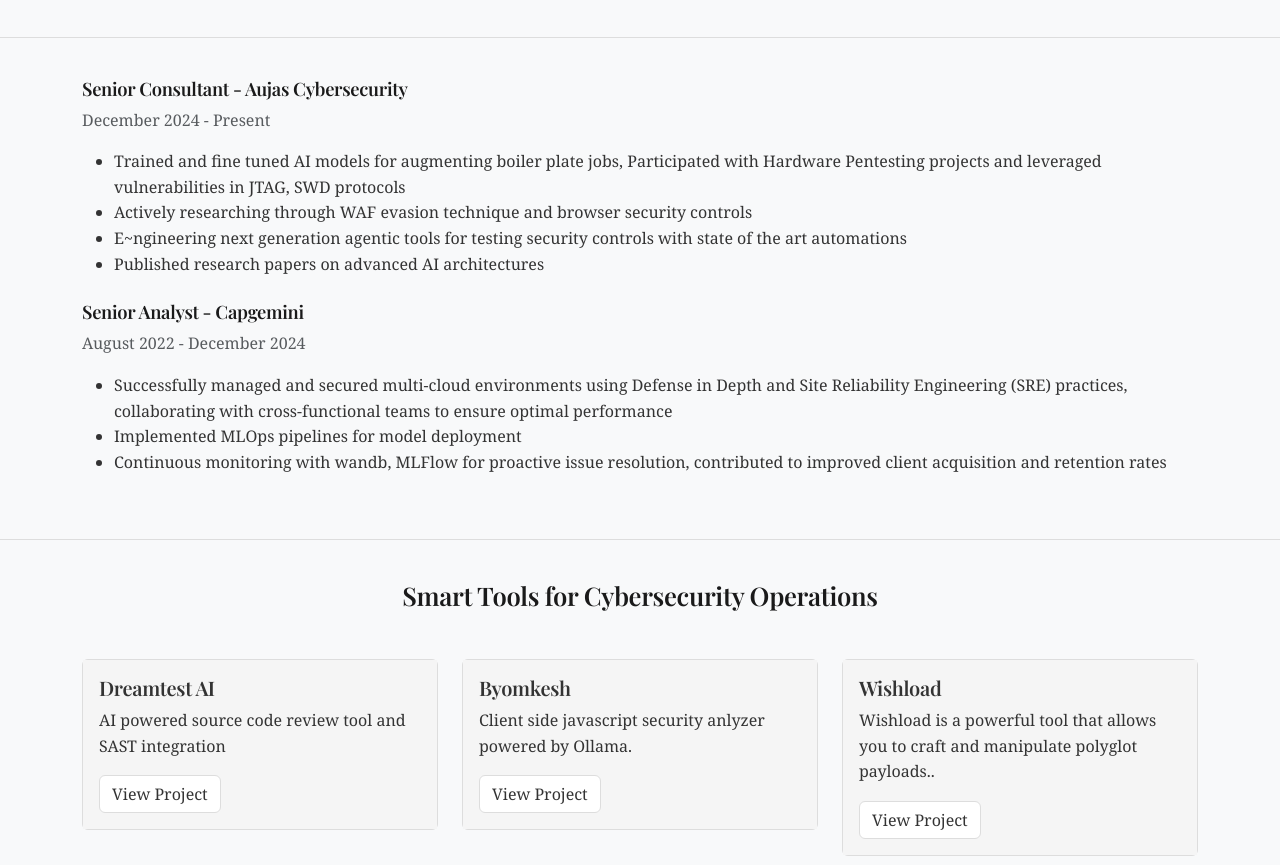
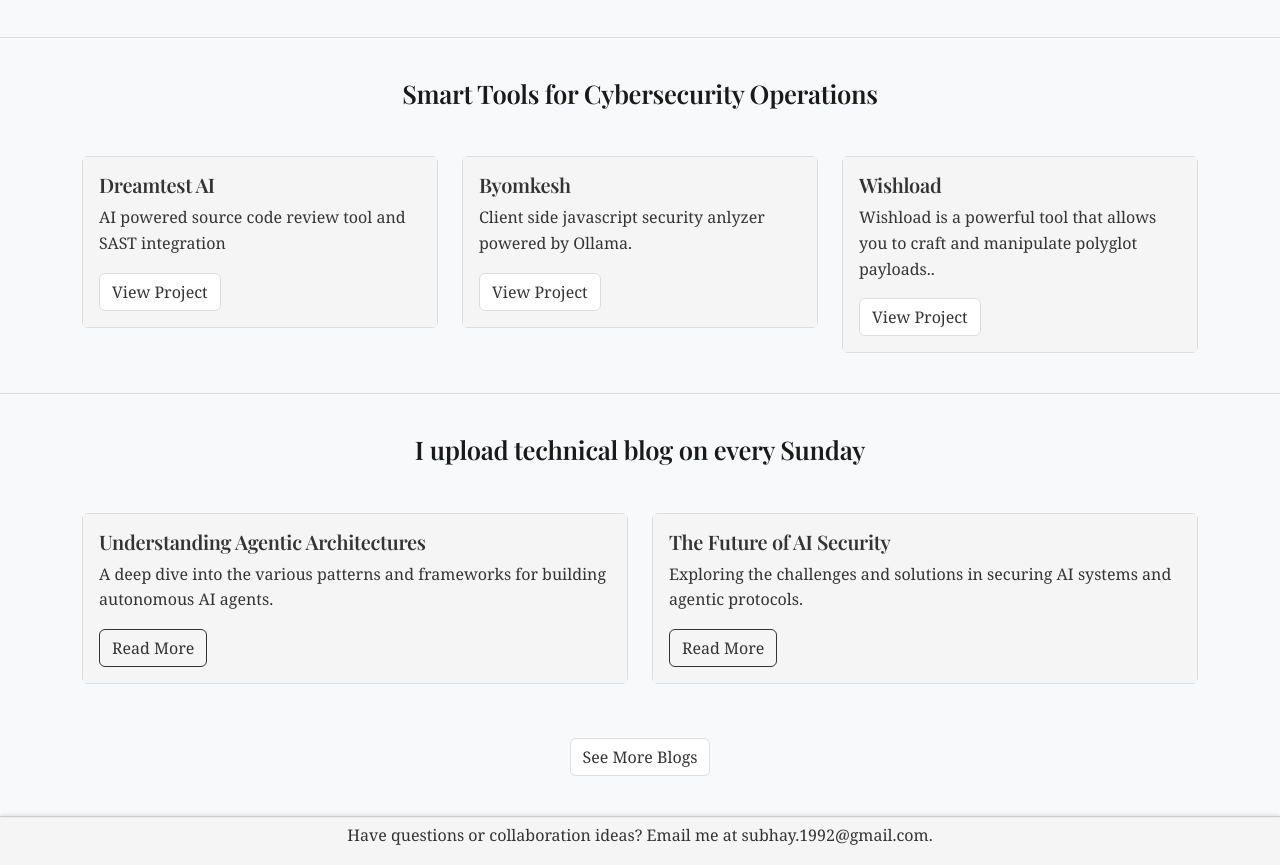
Before and after one commit to findthehead/findthehead.github.io, a plain HTML site: page index.html in a window 1280 px wide. Shown: the part 431-1296 px from the top of the page. Drawn offline with nearby package versions, Linux system fonts and the light colour scheme.

Commit message:
fixed dashboard

```diff
--- a/index.html
+++ b/index.html
@@ -167,7 +167,7 @@
             <div class="row">
                 <div class="col-lg-8">
                     <h2>findthehead! who?</h2>
-                    <p>Subhay Roychowdhury AKA findthehead is a Cybersecurity researcher with a strong track record in vulnerability assessments across systems, applications and LLMs. Equipped with manual source code review techniques, penetration testing, and securing cloud environments. Microsoft Certified, with expertise in AWS, Azure, and GCP security. Specializing in application security and passionate about machine learning, AI engineering, threat intelligence, system design and hardware security. Experienced in leveraging DevOps practices to enhance security automation. Proven ability to identify, mitigate and resolve vulnerabilities, driving significant improvements in security posture and risk reduction.</p>
+                    <p><i>Subhay Roychowdhury</i> AKA <b>findthehead</b> is a Cybersecurity researcher with a strong track record in vulnerability assessments across systems, applications and LLMs. Equipped with manual source code review techniques, penetration testing, and securing cloud environments. Microsoft Certified, with expertise in AWS, Azure, and GCP security. Specializing in application security and passionate about machine learning, AI engineering, threat intelligence, system design and hardware security. Experienced in leveraging DevOps practices to enhance security automation. Proven ability to identify, mitigate and resolve vulnerabilities, driving significant improvements in security posture and risk reduction.</p>
                 </div>
                 <div class="col-lg-4 text-center">
                     <img src="asset/image.jpg" alt="Profile Picture" class="rounded-circle" style="width: 150px; height: 150px; object-fit: cover; margin-top: 50px;">
@@ -182,32 +182,6 @@
         </div>
     </section>
 
-    <section id="experience" class="section bg-light">
-        <div class="container">
-            <div class="experience-item mb-4">
-                <h4>Senior Consultant - Aujas Cybersecurity</h4>
-                <p class="experience-date text-muted">December 2024 - Present</p>
-                <ul>
-                    <li>Trained and fine tuned AI models for augmenting
-boiler plate jobs, Participated with Hardware Pentesting projects and leveraged vulnerabilities in JTAG, SWD protocols</li>
-                    <li>Actively researching through WAF evasion technique and browser security controls</li>
-                    <li>E~ngineering next generation agentic tools for testing security controls with state of the art automations</li>
-                    <li>Published research papers on advanced AI architectures</li>
-                </ul>
-            </div>
-            <div class="experience-item mb-4">
-                <h4>Senior Analyst - Capgemini</h4>
-                <p class="experience-date text-muted">August 2022 - December 2024</p>
-                <ul>
-                    <li>Successfully managed and secured multi-cloud environments using Defense in Depth and Site Reliability
-Engineering (SRE) practices, collaborating with cross-functional teams to ensure optimal performance</li>
-                    <li>Implemented MLOps pipelines for model deployment</li>
-                    <li>Continuous monitoring with wandb, MLFlow for proactive issue resolution, contributed to improved client
-acquisition and retention rates</li>
-                </ul>
-            </div>
-        </div>
-    </section>
 
     <section id="portfolio" class="section bg-light">
         <div class="container">
```
